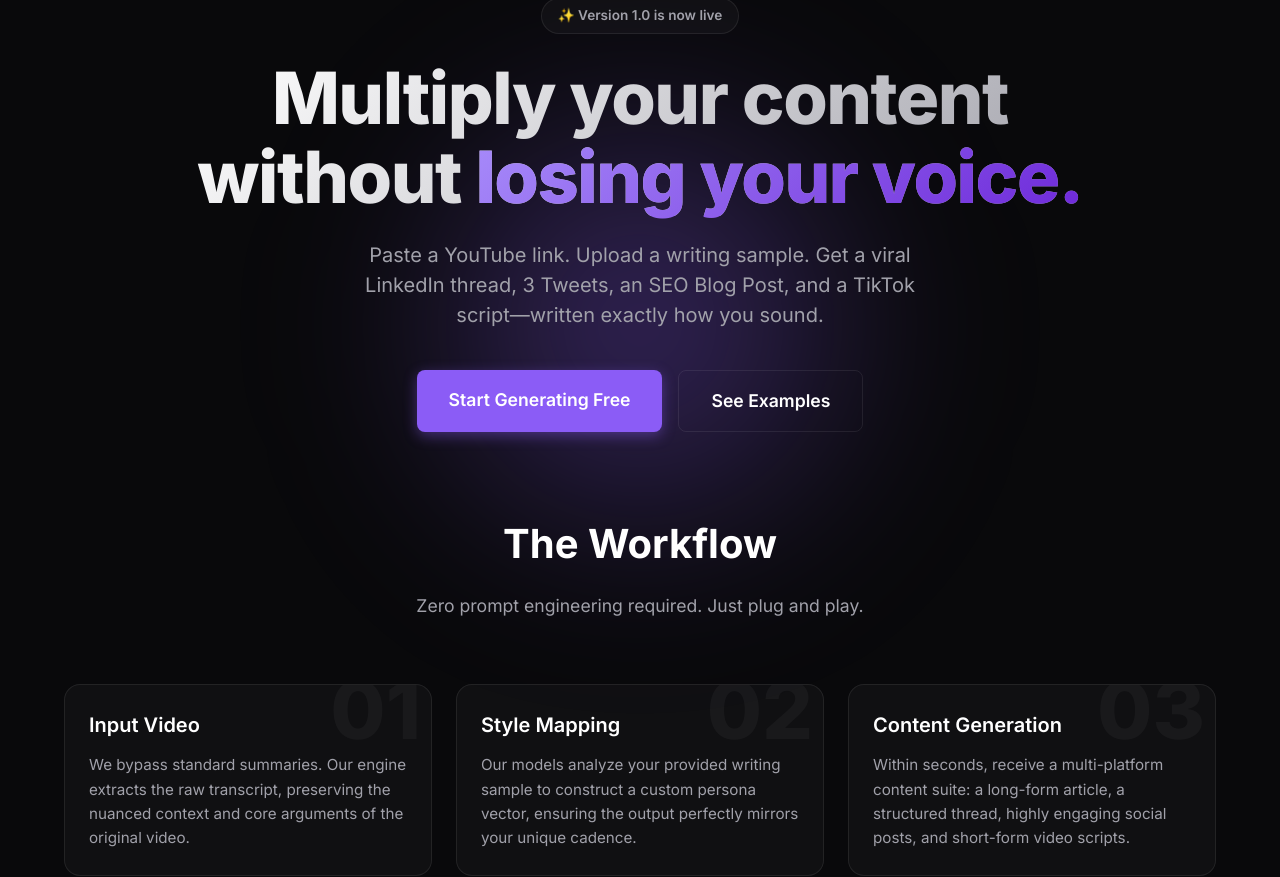
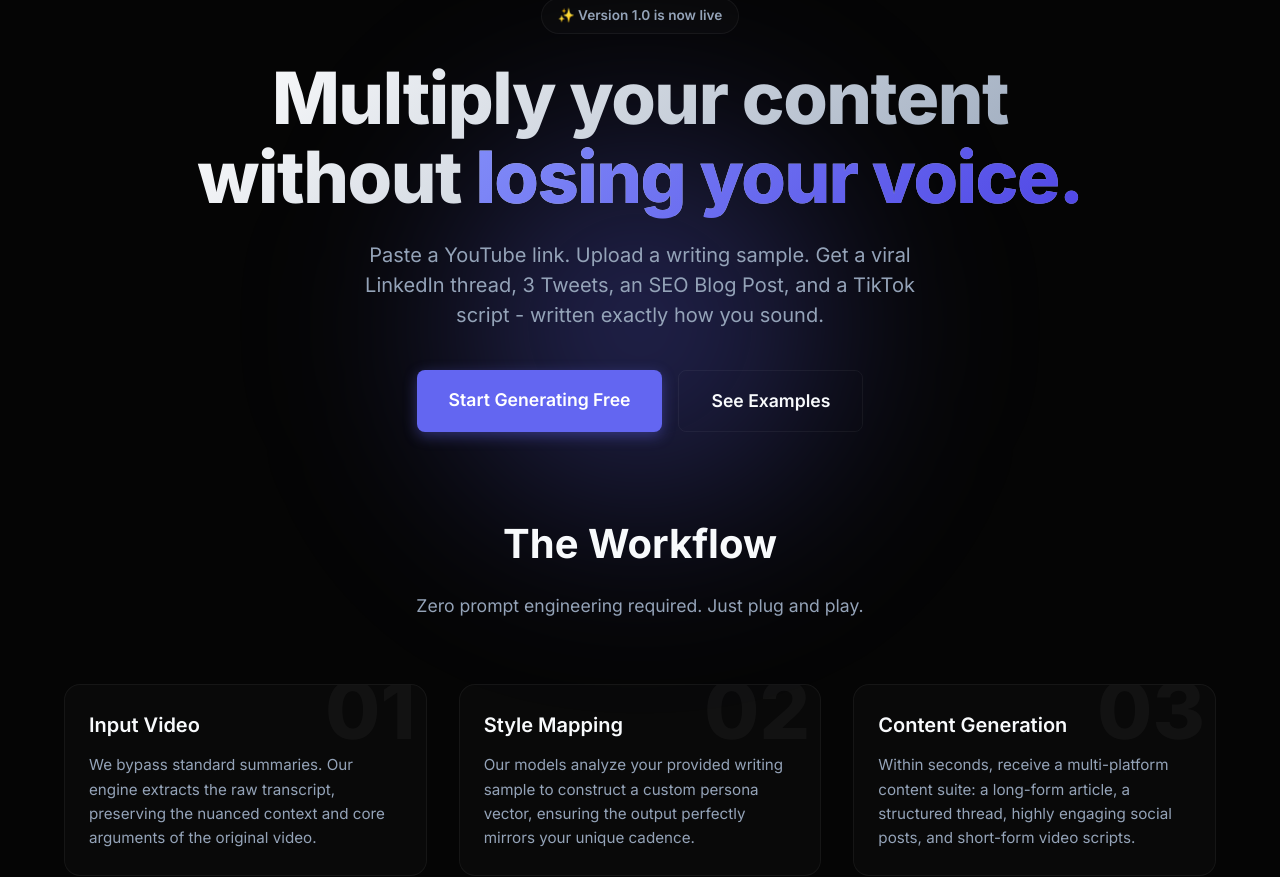
Before and after one commit to Dotify71/AI-Content-Multiplier, a Next.js app: page / in a window 1280 px wide. Shown: the part 212-1089 px from the top of the page. Built offline with nearby package versions, Linux system fonts and the light colour scheme; no server answers.

Commit message:
style: premium redesign, fix em-dash typo, and fix oauth race condition

```diff
--- a/src/app/globals.css
+++ b/src/app/globals.css
@@ -1,12 +1,14 @@
+@import url('https://fonts.googleapis.com/css2?family=Inter:wght@400;500;600;700;800&display=swap');
+
 :root {
-  --bg-color: #09090b;
-  --text-primary: #ffffff;
-  --text-secondary: #a1a1aa;
-  --accent-glow: rgba(139, 92, 246, 0.4);
-  --accent-solid: #8b5cf6;
-  --glass-bg: rgba(255, 255, 255, 0.03);
-  --glass-border: rgba(255, 255, 255, 0.08);
-  --glass-blur: 16px;
+  --bg-color: #050505;
+  --text-primary: #f8fafc;
+  --text-secondary: #94a3b8;
+  --accent-glow: rgba(99, 102, 241, 0.4);
+  --accent-solid: #6366f1;
+  --glass-bg: rgba(255, 255, 255, 0.02);
+  --glass-border: rgba(255, 255, 255, 0.05);
+  --glass-blur: 24px;
 }
 
 * {
@@ -18,7 +20,7 @@
 body {
   background-color: var(--bg-color);
   color: var(--text-primary);
-  font-family: -apple-system, BlinkMacSystemFont, 'Segoe UI', Roboto, 'Helvetica Neue', Arial, sans-serif;
+  font-family: 'Inter', -apple-system, BlinkMacSystemFont, 'Segoe UI', Roboto, sans-serif;
   line-height: 1.6;
   min-height: 100vh;
   display: flex;
@@ -82,14 +84,14 @@ a {
 /* Premium Enhancements added in Phase 2 */
 
 .gradient-text {
-  background: linear-gradient(135deg, #ffffff 0%, #a1a1aa 100%);
+  background: linear-gradient(135deg, #ffffff 0%, #94a3b8 100%);
   -webkit-background-clip: text;
   -webkit-text-fill-color: transparent;
   background-clip: text;
 }
 
 .gradient-text-accent {
-  background: linear-gradient(135deg, #a78bfa 0%, #6d28d9 100%);
+  background: linear-gradient(135deg, #818cf8 0%, #4f46e5 100%);
   -webkit-background-clip: text;
   -webkit-text-fill-color: transparent;
   background-clip: text;
@@ -128,14 +130,15 @@ a {
 .feature-grid {
   display: grid;
   grid-template-columns: repeat(auto-fit, minmax(280px, 1fr));
-  gap: 24px;
+  gap: 32px;
   margin-top: 48px;
 }
 
 .glass-panel:hover {
   transform: translateY(-4px);
-  border-color: rgba(255, 255, 255, 0.15);
-  box-shadow: 0 8px 30px rgba(0, 0, 0, 0.2);
+  border-color: rgba(255, 255, 255, 0.1);
+  box-shadow: 0 12px 40px rgba(0, 0, 0, 0.3);
+  background: rgba(255, 255, 255, 0.03);
 }
 
 /* Skeleton Shimmer Animation */
--- a/src/app/login/page.tsx
+++ b/src/app/login/page.tsx
@@ -205,8 +205,6 @@ export default function LoginPage() {
         }
       });
 
-      await fetch('/api/auth/logout', { method: 'POST' });
-
       const callbackUrl = `${window.location.origin}/auth/callback`;
 
       const { error } = await supabase.auth.signInWithOAuth({
--- a/src/app/page.tsx
+++ b/src/app/page.tsx
@@ -17,7 +17,7 @@ export default function Home() {
         </h1>
 
         <p className="fade-in-up delay-2" style={{ fontSize: '1.25rem', color: 'var(--text-secondary)', marginBottom: '40px', maxWidth: '600px', margin: '0 auto 40px auto', lineHeight: 1.5 }}>
-          Paste a YouTube link. Upload a writing sample. Get a viral LinkedIn thread, 3 Tweets, an SEO Blog Post, and a TikTok script—written exactly how you sound.
+          Paste a YouTube link. Upload a writing sample. Get a viral LinkedIn thread, 3 Tweets, an SEO Blog Post, and a TikTok script - written exactly how you sound.
         </p>
 
         <div className="fade-in-up delay-3" style={{ display: 'flex', gap: '16px', justifyContent: 'center' }}>
```
